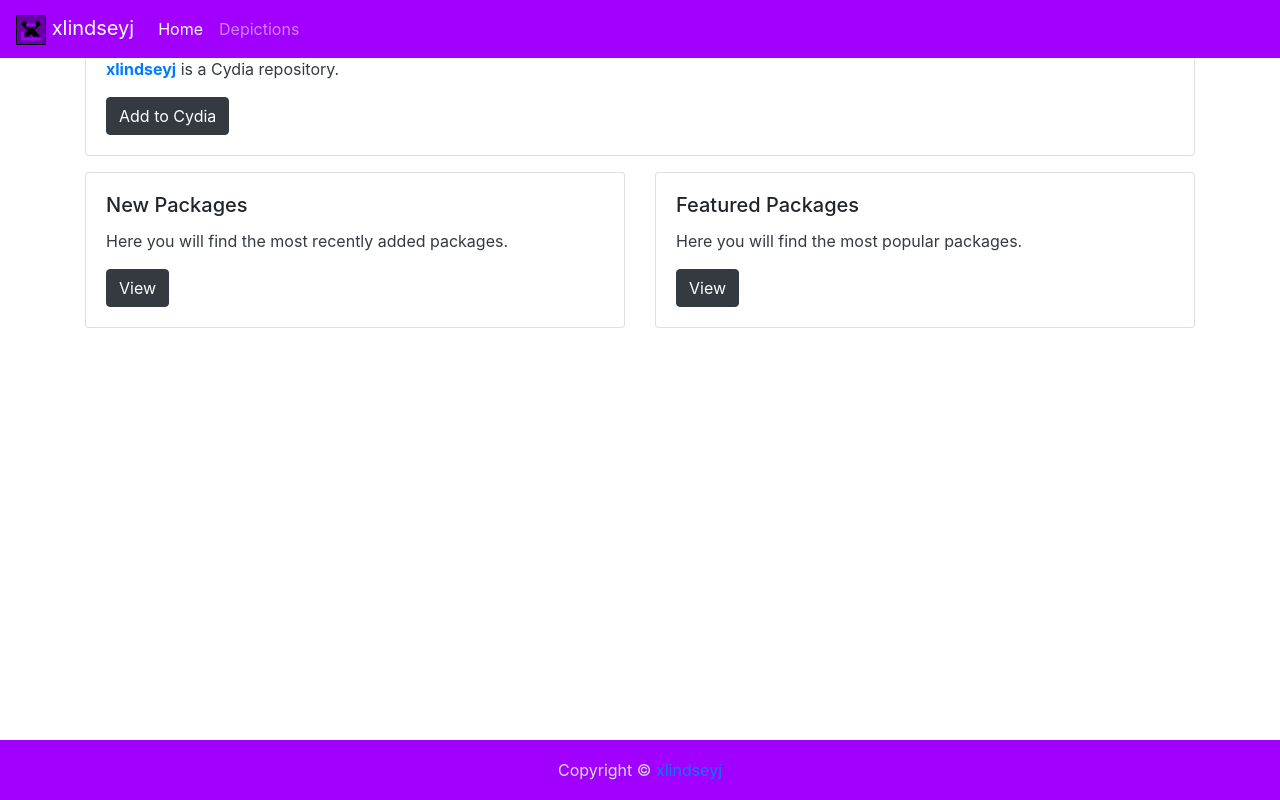
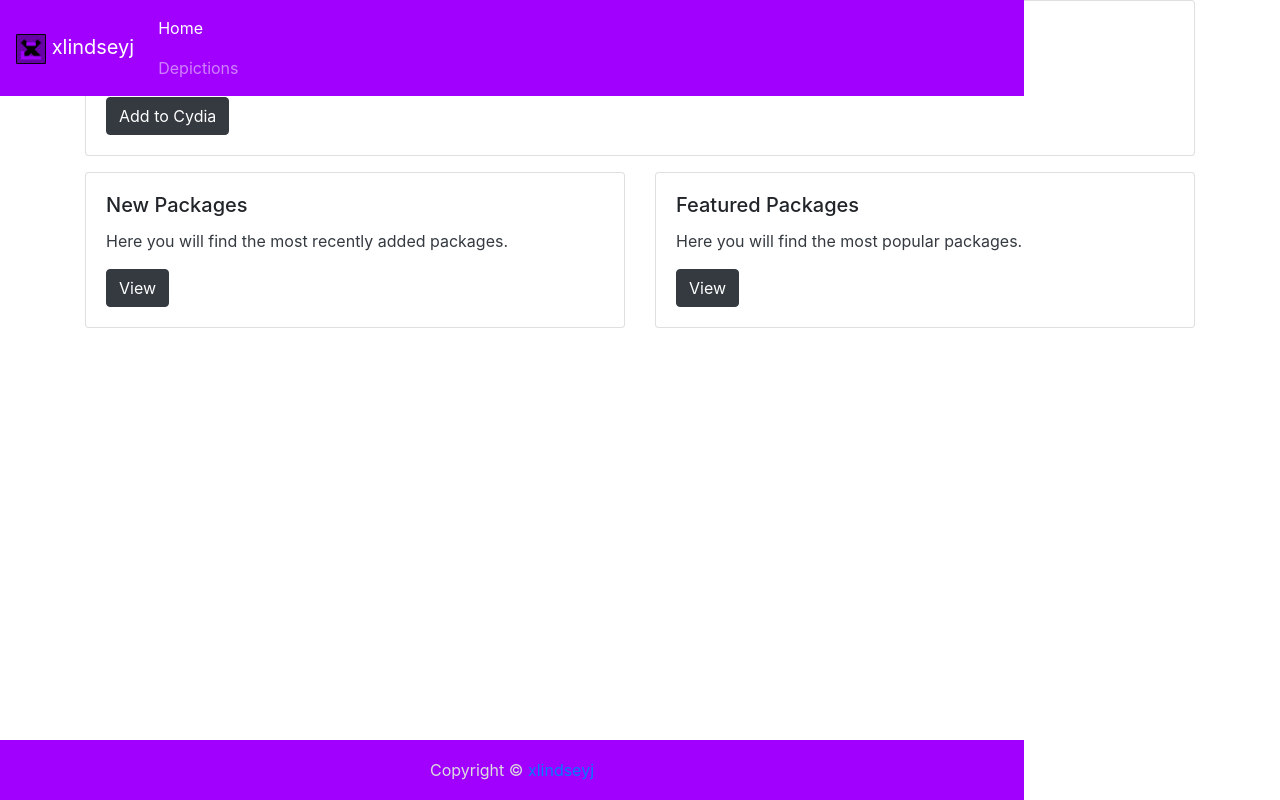
Before and after one commit to xlindseyj/cydia-repo, a website: page index.html in a window 1280 px wide. Drawn offline with nearby package versions, Linux system fonts and the light colour scheme.

Commit message:
Update main.css

```diff
--- a/assets/styles/main.css
+++ b/assets/styles/main.css
@@ -6,7 +6,7 @@ body {
 .sticky-footer {
   position: absolute;
   bottom: 0;
-  width: 100%;
+  width: 80%;
   height: 60px;
   line-height: 60px;
 }
@@ -25,6 +25,15 @@ nav.navbar.navbar-expand-lg.navbar-dark.fixed-top,
   margin-bottom: 1em;
 }
 
+nav {
+  width: 80%;
+}
+
+.navbar .navbar-nav {
+    display: inline-block;
+    float: none;
+}
+
 footer {
   color: #ddd;
   text-decoration: none;
```
